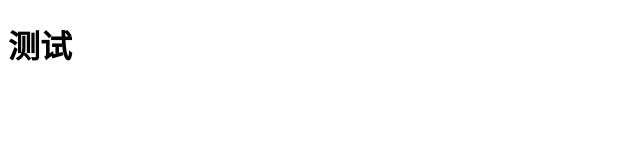
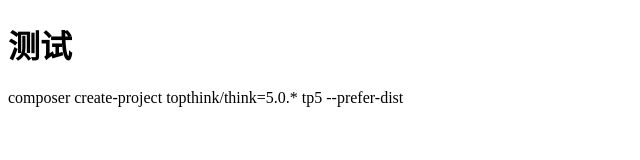
Before and after one commit to yeuyeuweb/yueyueweb, a plain HTML site: page 1.html in a window 1280 px wide. Shown: the whole page, without its empty margins (0-640 px from the left). Drawn offline with Linux system fonts and the light colour scheme.

Commit message:
Update 1.html

```diff
--- a/1.html
+++ b/1.html
@@ -10,6 +10,8 @@
 
 <body>
     <h1>测试</h1>
+composer create-project topthink/think=5.0.* tp5  --prefer-dist
+
 </body>
 
 </html>
```
